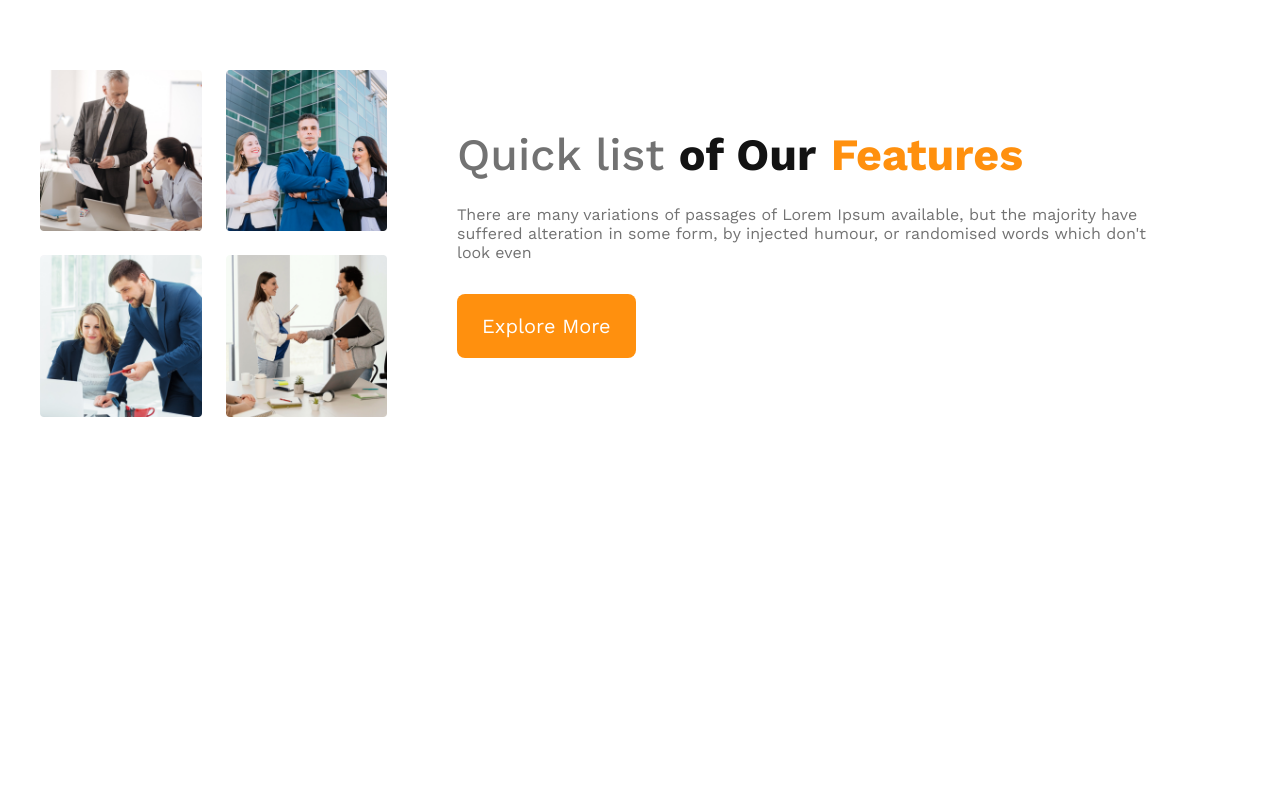
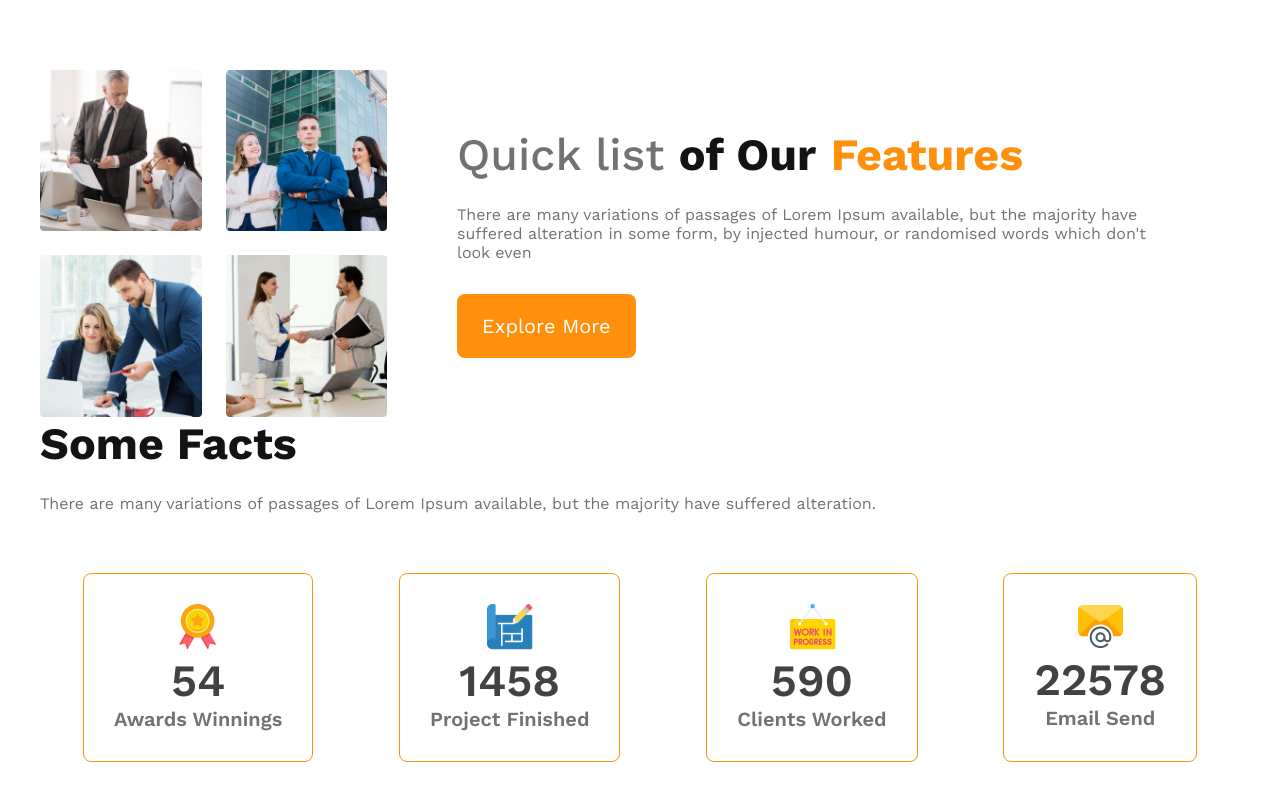
Before and after one commit to rayahanalways/g3-architects, a plain HTML site: page index.html in a window 1280 px wide. Shown: the part 1032-1832 px from the top of the page. Before the commit the page ends 1519 px from the top, so only its background shows below. Drawn offline with nearby package versions, Linux system fonts and the light colour scheme.

Commit message:
fact section added

```diff
--- a/index.html
+++ b/index.html
@@ -47,7 +47,9 @@
             </div>
 
             <div class="team-content">
-                <h3 class="team-title"><span class="quick-list">Quick list</span> <span class="of-our"> of Our</span> <span class="text-features">Features</span></h3>
+                <h3 class="team-title"><span class="quick-list">Quick list</span> <span class="of-our"> of Our</span>
+                    <span class="text-features">Features</span>
+                </h3>
                 <p class="team-description">There are many variations of passages of Lorem Ipsum available, but
                     the majority have suffered alteration in some form, by injected humour, or randomised words which
                     don't look even</p>
@@ -55,6 +57,38 @@
             </div>
 
         </div>
+        <!-- features section started  -->
+        <section class="facts">
+            <h3 class="facts-title">Some Facts</h3>
+            <p class="facts-description">There are many variations of passages of Lorem Ipsum available, but the
+                majority have suffered alteration.</p>
+
+            <div class="facts-card-container">
+                <div class="card">
+                    <img src="images/icons/ribon.png" alt="photo">
+                    <h2 class="card-stats">54</h2>
+                    <p class="card-title">Awards Winnings</p>
+                </div>
+
+                <div class="card">
+                    <img src="images/icons/projects.png" alt="Projects_photo">
+                    <h2 class="card-stats">1458</h2>
+                    <p class="card-title">Project Finished</p>
+                </div>
+
+                <div class="card">
+                    <img src="images/icons/customers.png" alt="">
+                    <h2 class="card-stats">590</h2>
+                    <p class="card-title">Clients Worked</p>
+                </div>
+                <div class="card">
+                    <img src="images/icons/email.png" alt="email_photo">
+                    <h2 class="card-stats">22578</h2>
+                    <p class="card-title">Email Send</p>
+                </div>
+            </div>
+        </section>
+
     </main>
     <footer></footer>
 </body>
--- a/styles/architects.css
+++ b/styles/architects.css
@@ -142,6 +142,22 @@ main {
     font-weight: 700;
 }
 
+/* fact section started  */
+.facts-title {
+    color: #131313;
+    font-size: 2.8rem;
+    font-weight: 700;
+    margin-bottom: 24px;
+}
+
+.facts-description {
+    color: #727272;
+    font-size: 1rem;
+    font-weight: 400;
+    margin-bottom: 60px;
+
+}
+
 /* responsive styles  */
 /* mobile device  */
 @media screen and (max-width: 576px) {
@@ -149,13 +165,48 @@ main {
         padding: 20px;
     }
 
-    nav, .team-container{
+    nav,
+    .team-container {
         flex-direction: column;
     }
-   .team-image-container{
-    grid-template-columns: repeat(1, 1fr);
-   }
+
+    .team-image-container {
+        grid-template-columns: repeat(1, 1fr);
+    }
+
+    .team-content {
+        padding-left: 20px;
+        padding-right: 20px;
+    }
 }
+
+/* facts-card-container styles  */
+.facts-card-container {
+    display: flex;
+    justify-content: space-around;
+
+}
+
+.facts-card-container .card {
+    border: 1px solid #ff900e;
+    border-radius: 8px;
+    text-align: center;
+    padding: 30px;
+}
+
+.card-stats {
+    color: #424242;
+    font-size: 2.8rem;
+    font-weight: 600;
+
+}
+
+.card-title {
+    color: #727272;
+    font-size: 1.25rem;
+    font-weight: 600;
+}
+
 
 /* tablet or medium device  */
 @media screen and (min-width: 576px) and (max-width: 960px) {
@@ -166,7 +217,8 @@ main {
     nav {
         flex-direction: column;
     }
-    .team-container{
+
+    .team-container {
         flex-direction: column-reverse;
     }
 }
```
